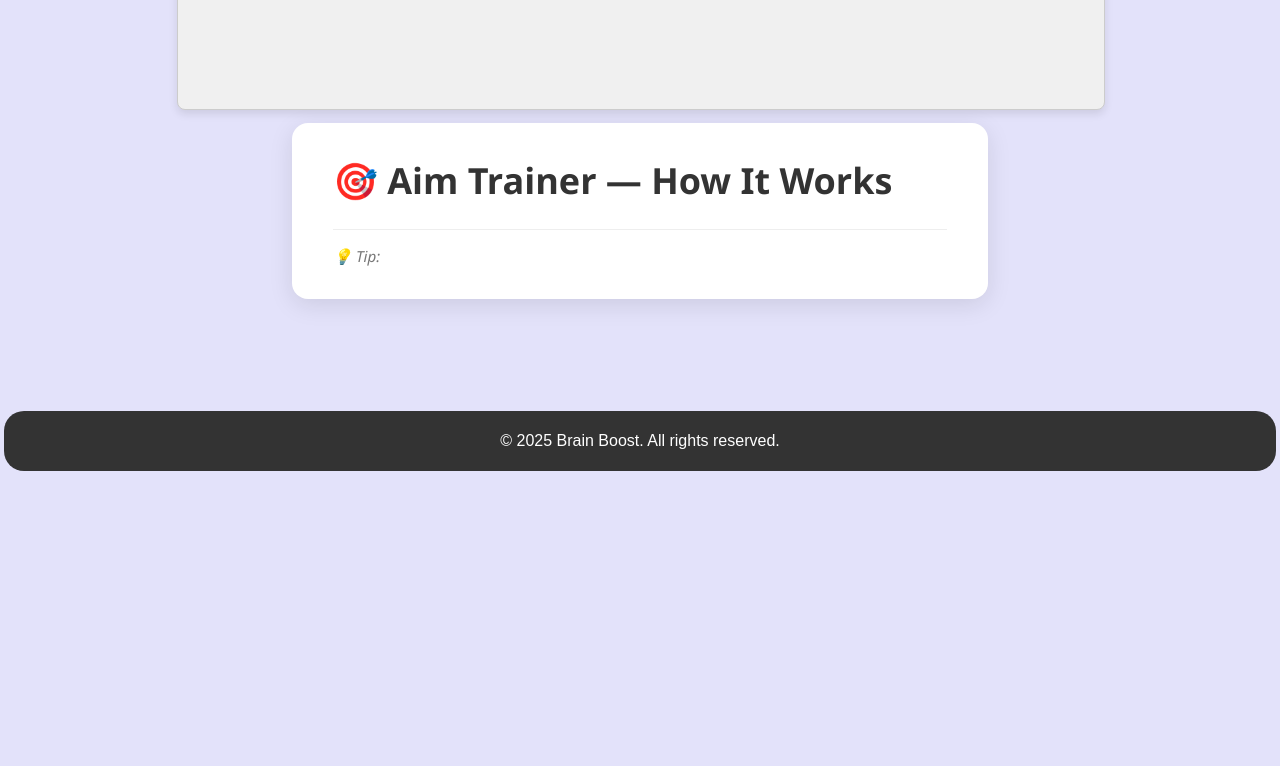
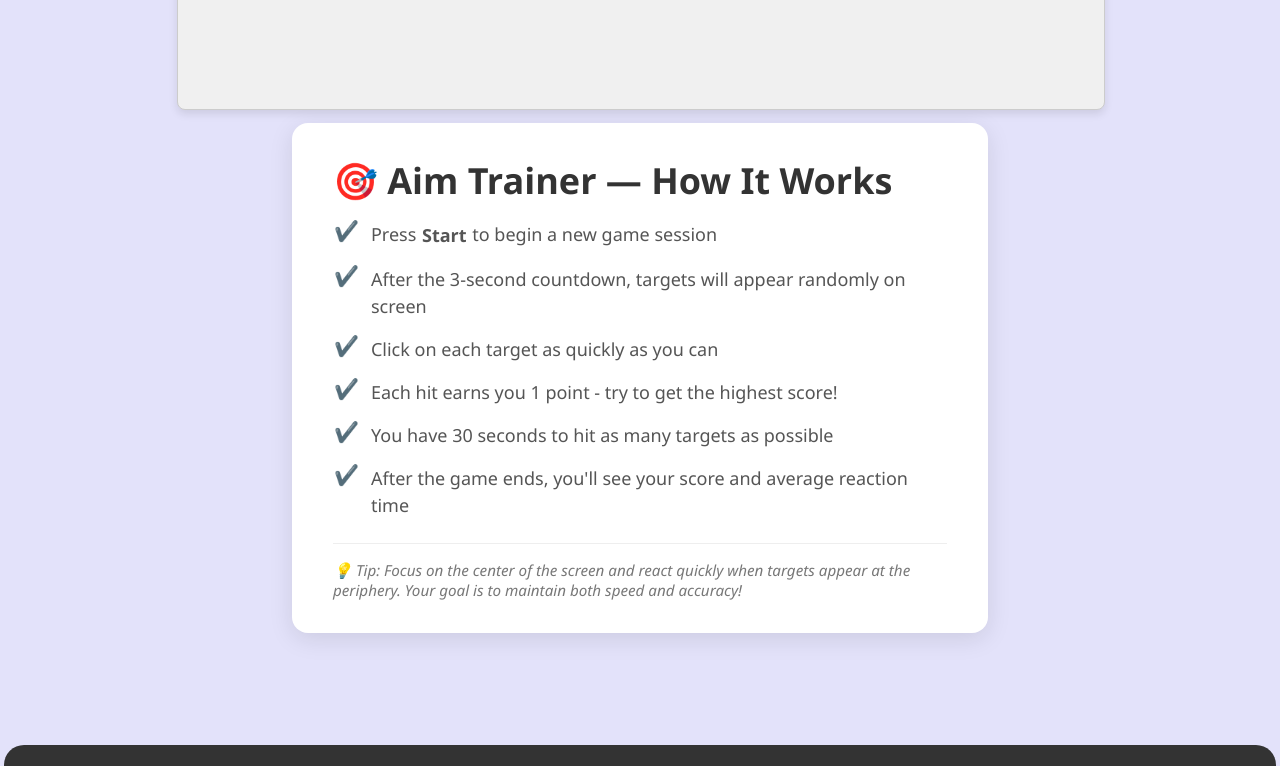
Before and after one commit to kacrro/BrainBoost, a React (Create React App) app: page /AimTrainer in a window 1280 px wide. Shown: the part 607-1373 px from the top of the page. Before the commit the page ends 1080 px from the top, so only its background shows below. Built offline with nearby package versions, Linux system fonts and the light colour scheme.

Commit message:
update Aim Trainer game duration to 10 seconds and enhance game instructions

```diff
--- a/src/Pages/AimTrainer/components/GameContainer.tsx
+++ b/src/Pages/AimTrainer/components/GameContainer.tsx
@@ -20,7 +20,7 @@ export const GameContainer: React.FC = () => {
     const [lastTargetTime, setLastTargetTime] = useState<number>(0);
     const [showTarget, setShowTarget] = useState<boolean>(false);
     const [score, setScore] = useState<number>(0);
-    const [timeLeft, setTimeLeft] = useState<number>(30); // 30 sekund na grę
+    const [timeLeft, setTimeLeft] = useState<number>(10); // sekund na grę
 
     const gameAreaRef = useRef<HTMLDivElement>(null);
 
@@ -53,7 +53,7 @@ export const GameContainer: React.FC = () => {
                 setPhase('playing');
                 setCount(3);
                 setGameStartTime(Date.now());
-                setTimeLeft(30);
+                setTimeLeft(10);
                 setScore(0);
                 setHits([]);
             }
--- a/src/Pages/AimTrainer/components/GameDescription.tsx
+++ b/src/Pages/AimTrainer/components/GameDescription.tsx
@@ -5,9 +5,14 @@ const GameDescription: React.FC = () => (
     <section className="game-description">
         <h2>🎯 Aim Trainer — How It Works</h2>
         <ul className="steps">
-
+            <li>Press <strong>&nbsp;Start&nbsp;</strong> to begin a new game session</li>
+            <li>After the 3-second countdown, targets will appear randomly on screen</li>
+            <li>Click on each target as quickly as you can</li>
+            <li>Each hit earns you 1 point - try to get the highest score!</li>
+            <li>You have 30 seconds to hit as many targets as possible</li>
+            <li>After the game ends, you'll see your score and average reaction time</li>
         </ul>
-        <p className="tip">💡 Tip: </p>
+        <p className="tip">💡 Tip: Focus on the center of the screen and react quickly when targets appear at the periphery. Your goal is to maintain both speed and accuracy!</p>
     </section>
 );
 
```
